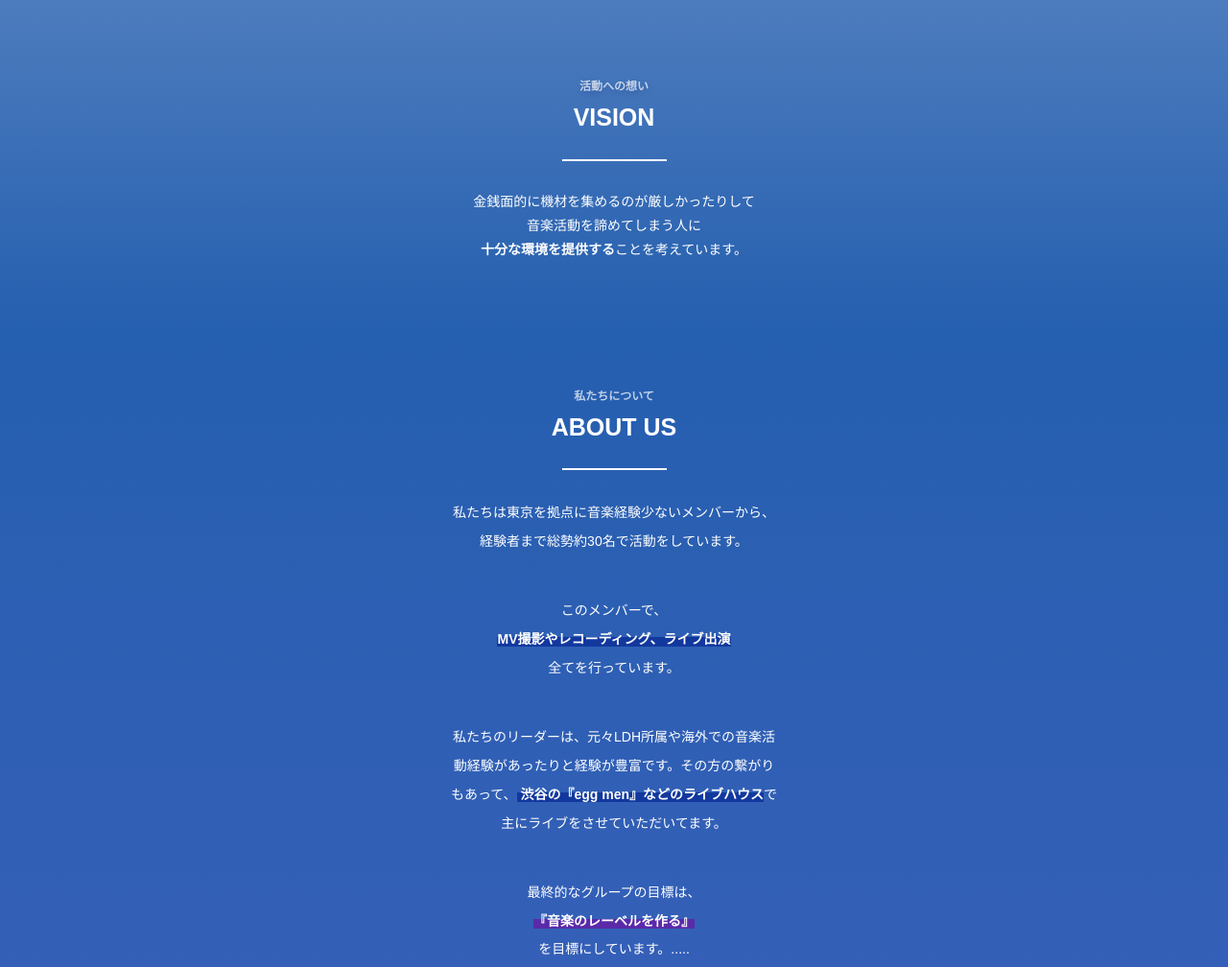
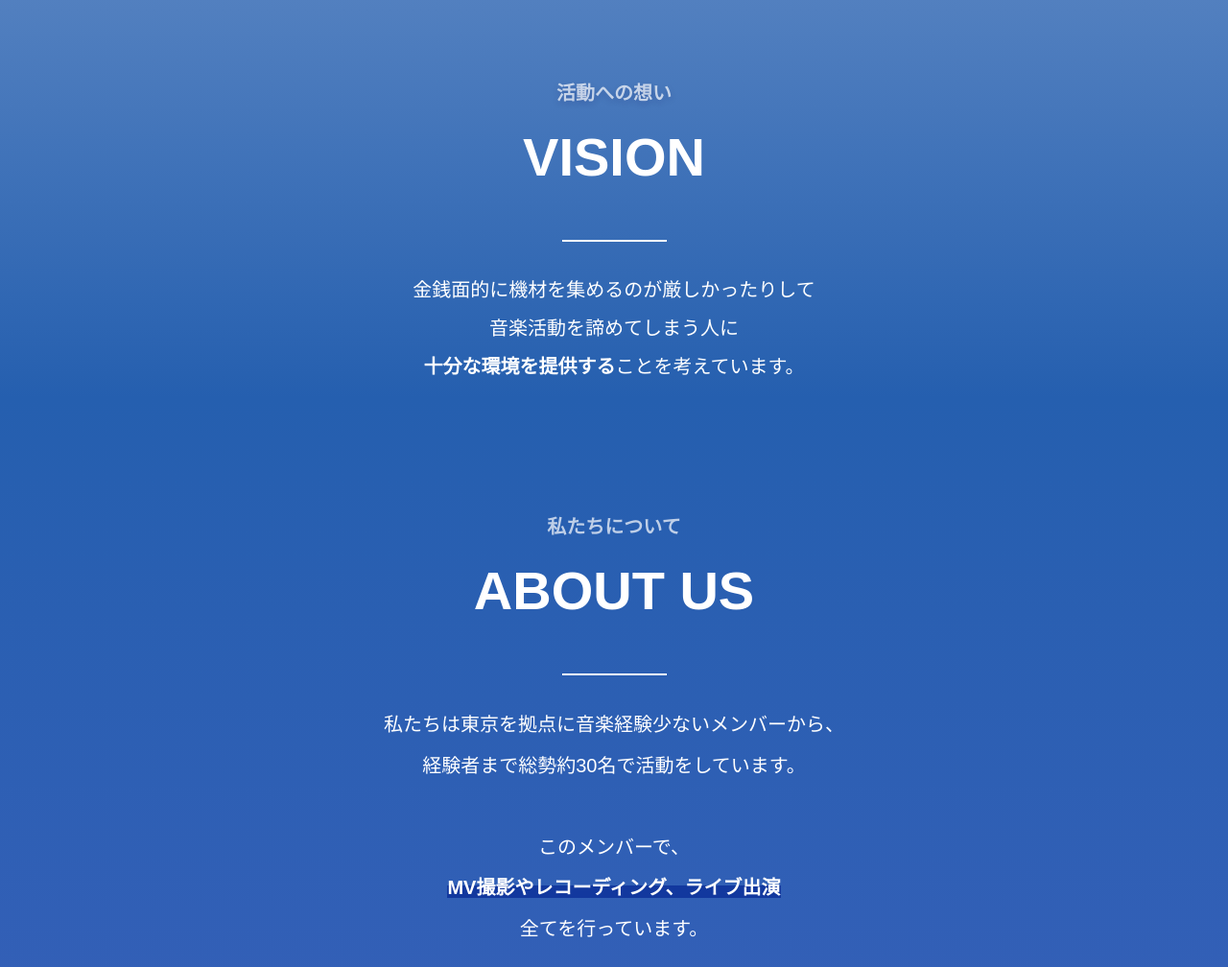
Before and after one commit to Yoshina0624/river_portfolio, a plain HTML site: page index.html in a window 1280 px wide. Shown: the part 800-1808 px from the top of the page at 96% size. Drawn offline with nearby package versions, Linux system fonts and the light colour scheme; a web font is replaced by a local one.

Commit message:
レスポンシブ化微修正

```diff
--- a/css/style.css
+++ b/css/style.css
@@ -59,10 +59,9 @@ body {
   max-width: var(--content-width-sm);
 }
 
-.l_container {
-  max-width: var(--content-width);
-}
-
+  .l_container {
+    max-width: var(--content-width);
+  }
 .l_container-lg {
   max-width: var(--content-width-lg);
 }
@@ -80,12 +79,24 @@ body {
   z-index: 1;
 }
 
+@media screen and (min-width: 768px) {
+  .m_about_title {
+    font-size: 56px;
+  }
+}
+
 .m_about_title::before {
   content: "私たちについて";
   display: flex;
   justify-content: center;
   font-size: 12px;
   color: var(--gray-color);
+}
+
+@media screen and (min-width: 768px) {
+  .m_about_title::before {
+    font-size: 20px;
+  }
 }
 
 .m_title_line {
@@ -425,6 +436,11 @@ Vision
   position: relative;
   z-index: 1;
 }
+@media screen and (min-width: 768px) {
+  .top_vision_title {
+    font-size: 56px;
+  }
+}
 
 .top_vision_title::before {
   content: "活動への想い";
@@ -433,6 +449,17 @@ Vision
   font-size: 12px;
   color: rgba(255, 255, 255, 0.7);
   text-shadow: 0px 3px 6px rgb(5, 8, 90, 0.18);
+}
+
+@media screen and (min-width: 768px) {
+  .top_vision_title::before {
+  content: "活動への想い";
+  display: flex;
+  justify-content: center;
+  font-size: 20px;
+  color: rgba(255, 255, 255, 0.7);
+  text-shadow: 0px 3px 6px rgb(5, 8, 90, 0.18);
+}
 }
 
 .top_vision_content {
@@ -451,6 +478,13 @@ Vision
   margin: auto;
 }
 
+@media screen and (min-width: 768px) {
+  .top_vision_text {
+    font-size: 20px;
+    line-height: 40px;
+  }
+}
+
 .top_vision_text_emphasis {
   font-weight: bold;
 }
@@ -465,6 +499,12 @@ ABOUT US
 .top_about_text {
   font-size: 14px;
   line-height: 2.14;
+}
+
+@media screen and (min-width: 768px) {
+  .top_about_text {
+    font-size: 20px;
+  }
 }
 
 .top_about_text-wrapper:not(:first-child) {
--- a/index.html
+++ b/index.html
@@ -66,7 +66,7 @@
 
       <!-- VISION -->
       <section class="top_vision">
-        <div class="l_contents l_container-sm">
+        <div class=".l_container-lg l_contents ">
           <div class="m_vision_title-wrapper">
             <h2 class="top_vision_title"><span class="slide-in leftAnime"><span class="slide-in_inner leftAnimeInner">VISION</span></span></h2>
             <div class="m_title_line"></div>
@@ -85,7 +85,7 @@
 
       <!-- ABOUT ME -->
       <section class="top_about">
-        <div class="l_contents l_container-sm">
+        <div class="l_contents ">
           <div class="m_title-wrapper">
             <h2 class="m_about_title"><span class="slide-in leftAnime"><span class="slide-in_inner leftAnimeInner">ABOUT US</span></span></h2>
             <div class="m_title_line"></div>
@@ -112,7 +112,7 @@
             <!--top_about_text-wrapper-->
             <div class="top_about_text-wrapper">
               <p class="top_about_text">
-                私たちのリーダーは、元々LDH所属や海外での音楽活動経験があったりと経験が豊富です。その方の繋がりもあって、<span
+                私たちのリーダーは、元々LDH所属や海外での音楽活動経験があったりと経験が豊富です。<br>その方の繋がりもあって、<span
                   class="m_top_text__primary"
                 >
                   渋谷の『egg men』などのライブハウス</span
```
